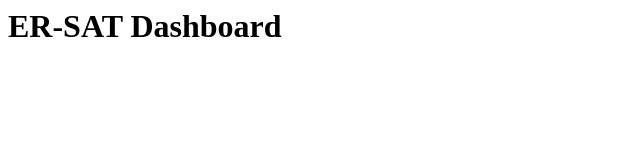
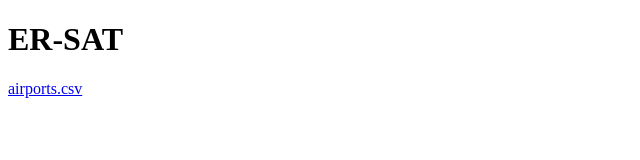
Before and after one commit to johncompo/johncompo.github.io, a plain HTML site: page index.html in a window 1280 px wide. Shown: the whole page, without its empty margins (0-640 px from the left). Drawn offline with Linux system fonts and the light colour scheme.

Commit message:
Update index.html

```diff
--- a/index.html
+++ b/index.html
@@ -1 +1,8 @@
-<h1>ER-SAT Dashboard</h1>
+<!doctype html><html><body><h1>ER-SAT</h1>
+<a href="./airports.csv" download="airports.csv">airports.csv</a>
+
+
+
+
+
+        </body></html>
```
